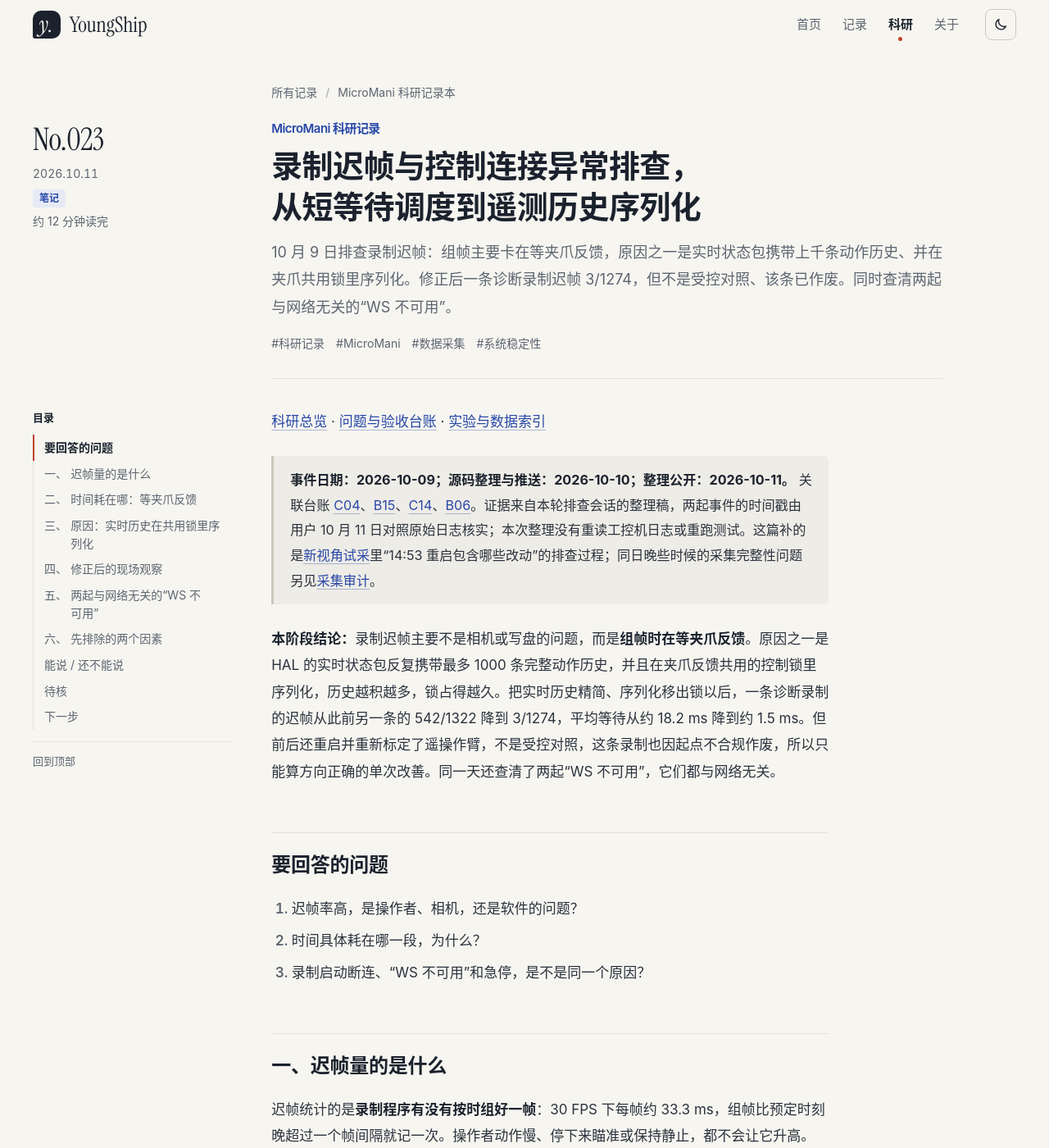
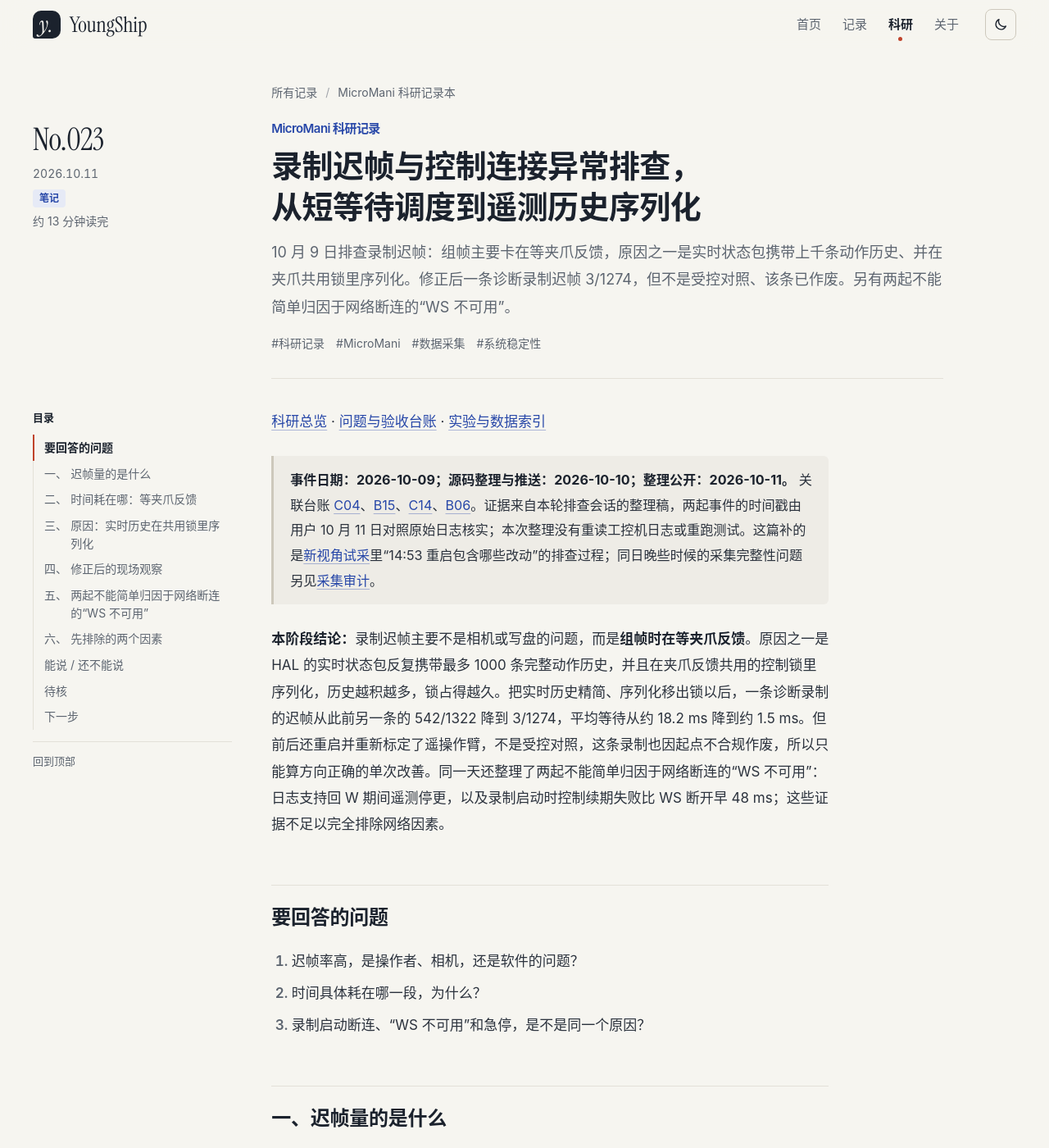
Before and after one commit to YoungShip/youngship.github.io, a Jekyll site: the page built from _posts/2026-10-11-micromani-late-frame-root-cause.md, in a window 1280 px wide and 1400 px high. Shown: the whole window at 82% size. Built offline with Jekyll 4.4.1, drawn with Linux system fonts in a browser that asks for light colours; some of the changed text lies outside the part shown.

Commit message:
科研记录：更正提交关系，WS 不可用的网络归因改为不绝对
- 五个提交改为“以 42cce5c 为基线拆成五个连续提交”（42cce5c → c082a29 → 6bef2e4 → 47f9f28 → 77fbef3 → 2a99555），最终树与 e7bab4a 一致；迟帧排查附录、采集审计附录（注明 10-11 更正）、台账版本快照同步
- “两起与网络无关”改为“两起不能简单归因于网络断连”，注明日志不足以完全排除网络因素，冷加载仍待验证

Co-Authored-By: Claude Opus 5.5 <noreply@anthropic.com>
Claude-Session: https://claude.ai/code/session_01XsvYqgQ4u83V2koHK9wSd4

```diff
--- a/_posts/2026-10-11-micromani-late-frame-root-cause.md
+++ b/_posts/2026-10-11-micromani-late-frame-root-cause.md
@@ -1,7 +1,7 @@
 ---
 title: "MicroMani 科研记录：录制迟帧与控制连接异常排查，从短等待调度到遥测历史序列化"
 date: "2026-10-11"
-description: "10 月 9 日排查录制迟帧：组帧主要卡在等夹爪反馈，原因之一是实时状态包携带上千条动作历史、并在夹爪共用锁里序列化。修正后一条诊断录制迟帧 3/1274，但不是受控对照、该条已作废。同时查清两起与网络无关的“WS 不可用”。"
+description: "10 月 9 日排查录制迟帧：组帧主要卡在等夹爪反馈，原因之一是实时状态包携带上千条动作历史、并在夹爪共用锁里序列化。修正后一条诊断录制迟帧 3/1274，但不是受控对照、该条已作废。另有两起不能简单归因于网络断连的“WS 不可用”。"
 category: 笔记
 tags: [科研记录, MicroMani, 数据采集, 系统稳定性]
 ---
@@ -10,7 +10,7 @@ tags: [科研记录, MicroMani, 数据采集, 系统稳定性]
 
 > **事件日期：2026-10-09；源码整理与推送：2026-10-10；整理公开：2026-10-11。** 关联台账 [C04](/notes/2026/09/29/micromani-research-status/#C04)、[B15](/notes/2026/09/29/micromani-research-status/#B15)、[C14](/notes/2026/09/29/micromani-research-status/#C14)、[B06](/notes/2026/09/29/micromani-research-status/#B06)。证据来自本轮排查会话的整理稿，两起事件的时间戳由用户 10 月 11 日对照原始日志核实；本次整理没有重读工控机日志或重跑测试。这篇补的是[新视角试采](/notes/2026/10/09/micromani-collection-fixes-trial-recording/)里“14:53 重启包含哪些改动”的排查过程；同日晚些时候的采集完整性问题另见[采集审计](/notes/2026/10/10/micromani-collection-integrity-audit/)。
 
-**本阶段结论：**录制迟帧主要不是相机或写盘的问题，而是**组帧时在等夹爪反馈**。原因之一是 HAL 的实时状态包反复携带最多 1000 条完整动作历史，并且在夹爪反馈共用的控制锁里序列化，历史越积越多，锁占得越久。把实时历史精简、序列化移出锁以后，一条诊断录制的迟帧从此前另一条的 542/1322 降到 3/1274，平均等待从约 18.2 ms 降到约 1.5 ms。但前后还重启并重新标定了遥操作臂，不是受控对照，这条录制也因起点不合规作废，所以只能算方向正确的单次改善。同一天还查清了两起“WS 不可用”，它们都与网络无关。
+**本阶段结论：**录制迟帧主要不是相机或写盘的问题，而是**组帧时在等夹爪反馈**。原因之一是 HAL 的实时状态包反复携带最多 1000 条完整动作历史，并且在夹爪反馈共用的控制锁里序列化，历史越积越多，锁占得越久。把实时历史精简、序列化移出锁以后，一条诊断录制的迟帧从此前另一条的 542/1322 降到 3/1274，平均等待从约 18.2 ms 降到约 1.5 ms。但前后还重启并重新标定了遥操作臂，不是受控对照，这条录制也因起点不合规作废，所以只能算方向正确的单次改善。同一天还整理了两起不能简单归因于网络断连的“WS 不可用”：日志支持回 W 期间遥测停更，以及录制启动时控制续期失败比 WS 断开早 48 ms；这些证据不足以完全排除网络因素。
 
 ## 要回答的问题
 
@@ -63,9 +63,9 @@ tags: [科研记录, MicroMani, 数据采集, 系统稳定性]
 
 `1458` 的迟帧虽低，起始夹爪目标约 8.1 mm、实际约 8.2 mm（协议要求约 26 mm），末帧对齐偏差约 60 ms，超过 50 ms 门槛。两条录制都已在[采集审计](/notes/2026/10/10/micromani-collection-integrity-audit/)中作废，不计入 probe。
 
-## 五、两起与网络无关的“WS 不可用”
+## 五、两起不能简单归因于网络断连的“WS 不可用”
 
-界面超过 2 秒收不到有效遥测就显示“WS 不可用”，所以这个提示不一定代表网络断了。10 月 9 日查清了两条不同的路径。
+界面超过 2 秒收不到有效遥测就显示“WS 不可用”，所以这个提示不一定代表网络断了。10 月 9 日的日志支持两条不同的路径，但不足以完全排除网络因素。
 
 **回 W 期间遥测停更（新编号 [B15](/notes/2026/09/29/micromani-research-status/#B15)）。**13:07:26–13:07:31 回工作原点时，连续约 5 秒报运动状态过期，共 65 次。原因是回 W 在运动控制锁里等待完成，后台读状态拿不到锁，只能返回旧缓存。修正后回 W 仍独占运动控制，但等待期间持续读取并发布真实位置，急停检查不变；当天部署过，没有做回 W 的实机复验。当时的安全锁存原因是 `manual_emergency_stop`，这个名称软件路径也会用到，不能推断有人按了急停，也不能断定遥测停更就是那次急停的直接原因。
 
@@ -77,7 +77,7 @@ tags: [科研记录, MicroMani, 数据采集, 系统稳定性]
 | 13:59:38.586 | WS 断开（晚 48 ms） |
 | 13:59:38.596 | 急停请求，录制取消，0 帧；后端和 HAL 都没有崩溃 |
 
-顺序是控制续期先失败，随后才断连和停机，而不是浏览器先掉线。怀疑首次加载录制依赖太慢（离线测得约 3.8 s），于是把加载挪到后端启动时预热，预热完成前不接受控制连接、失败就拒绝录制；部署后该次启动恢复。但离线没能复现原来的超时，所以冷加载只是被隔离掉的一个因素，不是已证明的根因。
+日志顺序是控制续期失败比 WS 断开早 48 ms，随后才停机；这不支持“浏览器先掉线导致控制失效”，但也不足以完全排除网络因素。怀疑首次加载录制依赖太慢（离线测得约 3.8 s），于是把加载挪到后端启动时预热，预热完成前不接受控制连接、失败就拒绝录制；部署后该次启动恢复。但离线没能复现原来的超时，所以冷加载仍是待验证的因素，不是已证明的根因。
 
 ## 六、先排除的两个因素
 
@@ -94,12 +94,13 @@ tags: [科研记录, MicroMani, 数据采集, 系统稳定性]
 
 - 迟帧衡量的是组帧是否按时，这批高迟帧主要来自软件时序，不能归因于操作手法。
 - 实时历史在夹爪共用锁里序列化，是这一轮定位到的主要瓶颈；机制、离线测量和现场等待时间下降相互吻合。
-- “WS 不可用”至少有两条与网络无关的来源：回 W 期间遥测停更，录制启动时控制续期先失败。
+- 至少有两起“WS 不可用”不能简单归因于网络断连：日志支持回 W 期间遥测停更，以及录制启动时控制续期失败比 WS 断开早 48 ms。
 
 **还不能说：**
 
 - 迟帧问题已经解决：修正后只有一条非受控、已作废的录制。
 - 回 W 遥测停更是那次急停的直接原因；冷加载是录制启动超时的唯一根因。
+- 这两起“WS 不可用”已完全排除网络因素。
 
 ## 待核
 
@@ -136,7 +137,7 @@ tags: [科研记录, MicroMani, 数据采集, 系统稳定性]
 
 **混合工作区的拆分。**整理时工作区还有录制完整性、准备状态、进度显示、策略执行、局域网访问和设备生命周期等其他批次改动。`backend/app.py`、`backend/services/dataset_recorder.py`、`backend/tests/test_hal_source_contracts.py`、`hal/include/NativeTeleopController.h`、`hal/src/NativeTeleopController.cpp`、`hal/tests/run_motion_tests.cmd` 六个文件含两批差异，按差异块只提取本轮内容：`app.py` 纳入启动预热和故障诊断，未纳入局域网 CORS、策略异常处理和 WS 发送串行化；`dataset_recorder.py` 纳入定时、预热和分段诊断，未纳入起点门槛、夹爪目标历史对齐、尾帧和弃用缓冲；`NativeTeleopController` 纳入精简历史与锁外序列化，未纳入录制准备期间的运动输入阻断。
 
-**提交（2026-10-10）。**先合成 `e7bab4a`（24 个文件，留作本地备份引用，不在 `xie` 主线），后拆为五个，父提交均为 `42cce5c`，最终树与 `e7bab4a` 一致：
+**提交（2026-10-10）。**先合成 `e7bab4a`（24 个文件，留作本地备份引用，不在 `xie` 主线），后以 `42cce5c` 为基线，拆成五个连续提交（`42cce5c → c082a29 → 6bef2e4 → 47f9f28 → 77fbef3 → 2a99555`），最终树与 `e7bab4a` 一致：
 
 | 提交 | 内容 |
 | --- | --- |
```
Also changed, not shown: _posts/2026-09-29-micromani-research-status.md (+1 -1 lines), _posts/2026-10-10-micromani-collection-integrity-audit.md (+1 -1 lines).
